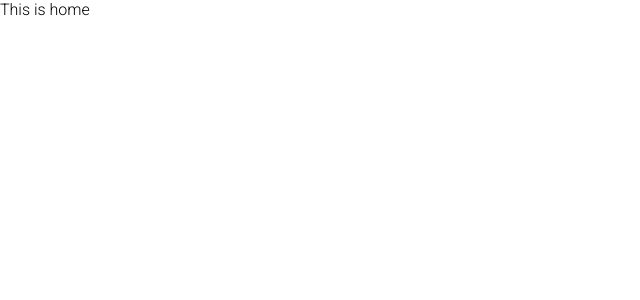
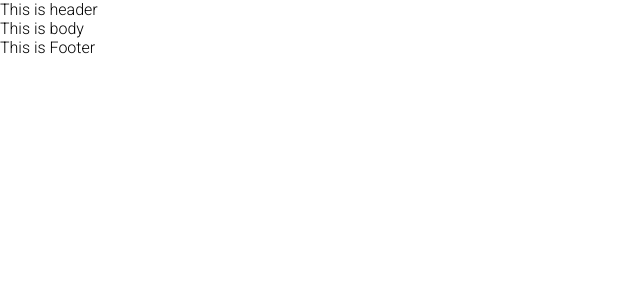
Before and after one commit to galvaolucas/portfolio-lucasgalvao, a React (Create React App) app: page / in a window 1280 px wide. Shown: the top 300 px of the page, without its empty margins (0-640 px from the left). Built offline with nearby package versions, Linux system fonts and the light colour scheme.

Commit message:
new alterations

```diff
--- /dev/null
+++ b/src/components/body/body.js
@@ -0,0 +1,12 @@
+import React from 'react';
+import "./body.css";
+
+function Body() {
+    return (
+        <div>
+            This is body
+        </div>
+    )
+}
+
+export default Body
--- /dev/null
+++ b/src/components/footer/footer.js
@@ -0,0 +1,12 @@
+import React from 'react'
+import "./footer.css"
+
+function Footer() {
+    return (
+        <div>
+            This is Footer
+        </div>
+    )
+}
+
+export default Footer
--- /dev/null
+++ b/src/components/header/header.js
@@ -0,0 +1,12 @@
+import React from 'react';
+import "./header.css";
+
+function Header() {
+    return (
+        <div>
+            This is header
+        </div>
+    )
+}
+
+export default Header
--- a/src/components/home/index.js
+++ b/src/components/home/index.js
@@ -1,11 +1,22 @@
-import React from 'react'
+import React from 'react';
+import Header from '../header/header';
+import Body from '../body/body';
+import Footer from '../footer/footer';
+import './home.css';
 
 function Home () {
     return (
-        <div>
-            This is home
+        <div className='home'>
+            <div>
+            < Header />
+            </div>
+            <div>
+            < Body />
+            </div>
+            <div>
+            < Footer />
+            </div>
         </div>
-    )
-}
+    )}
 
 export default Home
```
Also changed, not shown: src/components/body/body.css (added), src/components/footer/footer.css (added), src/components/header/header.css (added).
